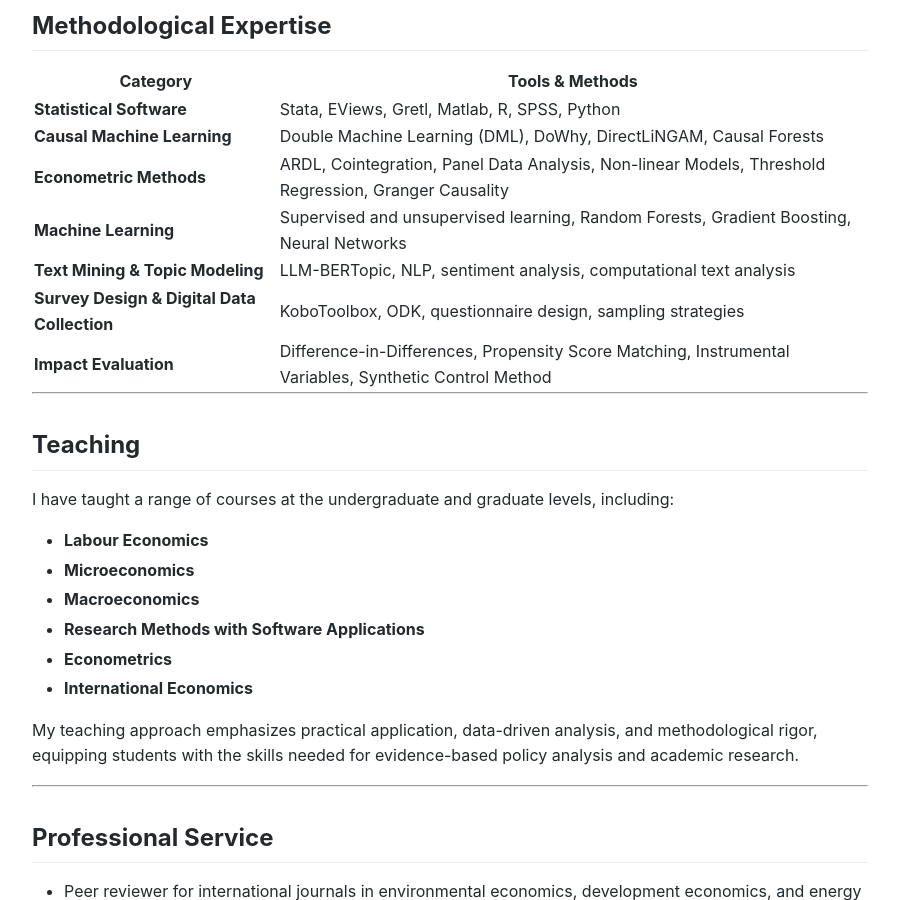
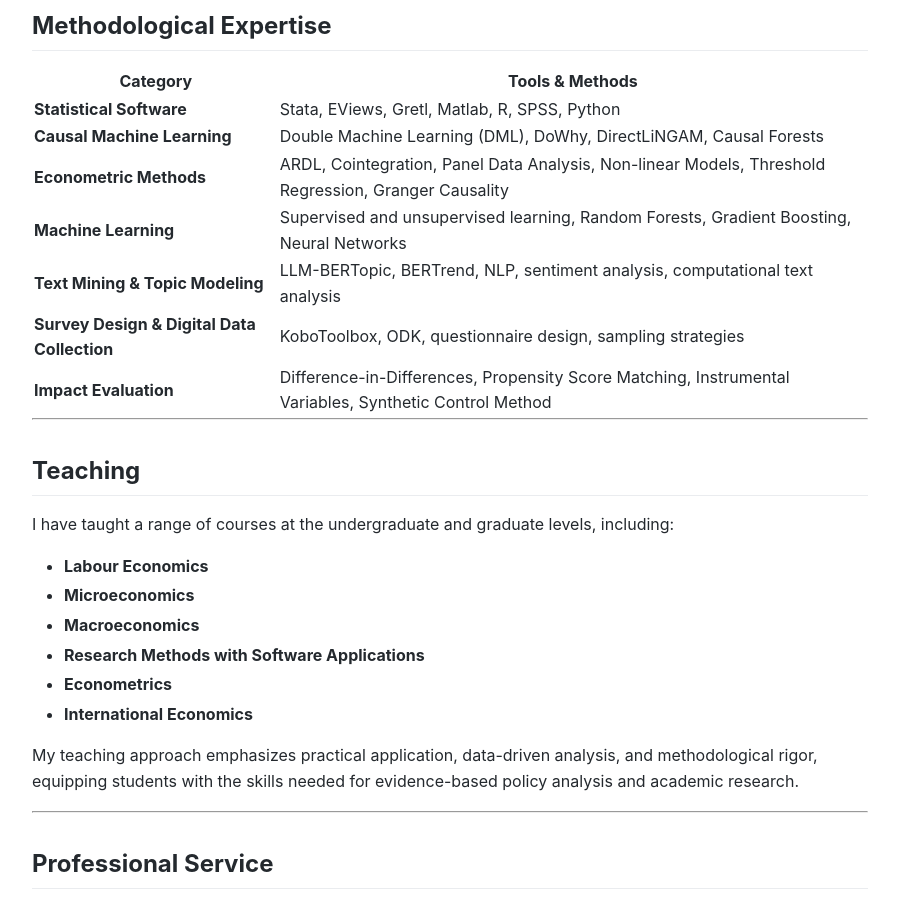
Before and after one commit to ShemelisKHundie/ShemelisKHundie.github.io, a Jekyll site: the page built from about.md, in a window 1280 px wide and 900 px high, scrolled down 840 px. Shown: the whole window, without its empty margins (190-1089 px from the left). Built offline with Jekyll 4.4.1, drawn with Linux system fonts in a browser that asks for light colours.

Commit message:
Update about.md

```diff
--- a/about.md
+++ b/about.md
@@ -30,7 +30,7 @@
 | **Causal Machine Learning** | Double Machine Learning (DML), DoWhy, DirectLiNGAM, Causal Forests |
 | **Econometric Methods** | ARDL, Cointegration, Panel Data Analysis, Non-linear Models, Threshold Regression, Granger Causality |
 | **Machine Learning** | Supervised and unsupervised learning, Random Forests, Gradient Boosting, Neural Networks |
-| **Text Mining & Topic Modeling** | LLM-BERTopic, NLP, sentiment analysis, computational text analysis |
+| **Text Mining & Topic Modeling** | LLM-BERTopic, BERTrend, NLP, sentiment analysis, computational text analysis |
 | **Survey Design & Digital Data Collection** | KoboToolbox, ODK, questionnaire design, sampling strategies |
 | **Impact Evaluation** | Difference-in-Differences, Propensity Score Matching, Instrumental Variables, Synthetic Control Method |
 
```
